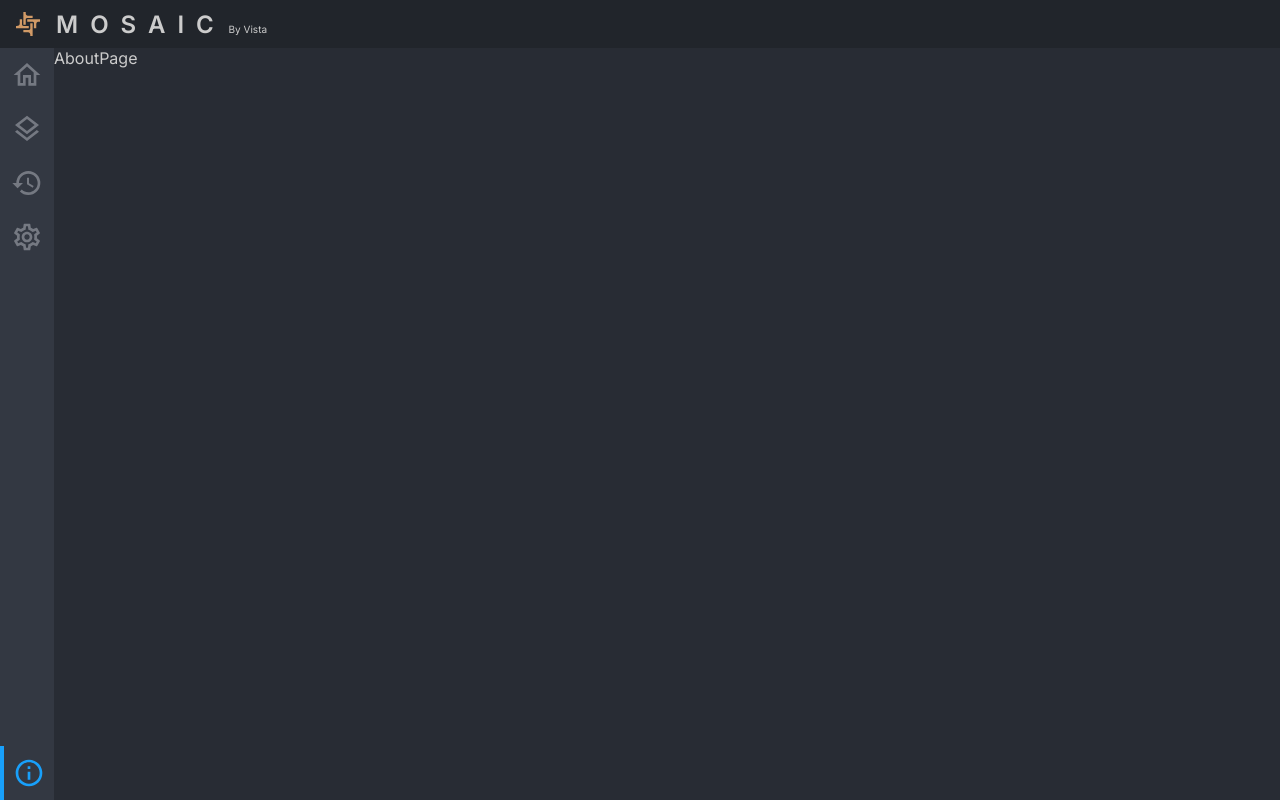
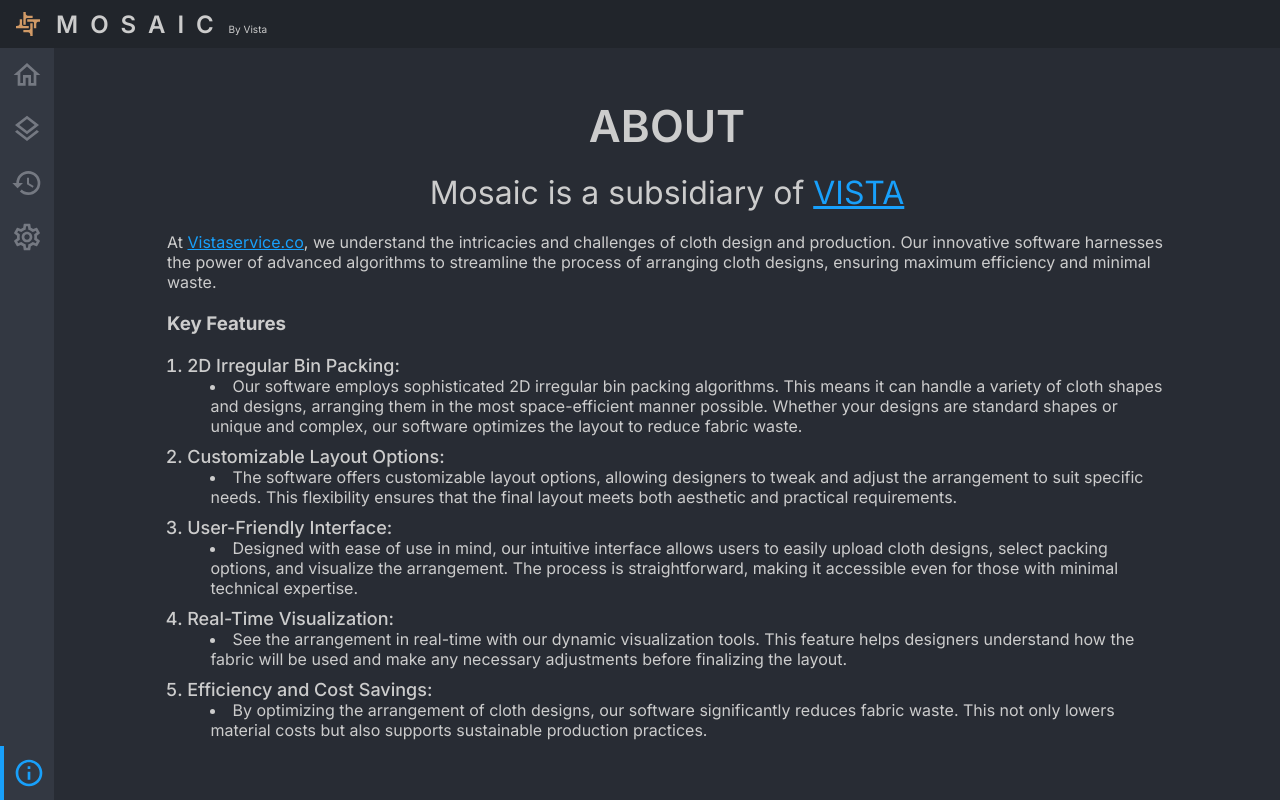
Before and after one commit to TekinaTawar/mosaic_forntend, a Next.js app: page /about in a window 1280 px wide. Built offline with nearby package versions, Linux system fonts and the light colour scheme.

Commit message:
Added About Page - added About Page - [bugfix] changed import PolygonUtil to polygonUtil

```diff
--- a/app/about/page.jsx
+++ b/app/about/page.jsx
@@ -1,4 +1,73 @@
+import S from "./page.module.scss";
+import Link from "next/link";
+
 const AboutPage = () => {
-  return <div>AboutPage</div>;
+  return (
+    <section className={S.content}>
+      <h1>About</h1>
+      <h2>Mosaic is a subsidiary of <Link href="https://vistaservice.co/" target="_blank">VISTA</Link></h2>
+      <p>
+        At <Link href="https://vistaservice.co/" target="_blank">Vistaservice.co</Link>, we understand the intricacies and challenges of
+        cloth design and production. Our innovative software harnesses the power
+        of advanced algorithms to streamline the process of arranging cloth
+        designs, ensuring maximum efficiency and minimal waste.
+      </p>
+      <h3>Key Features</h3>
+      <ol>
+        <li>
+          2D Irregular Bin Packing:
+          <ul>
+            <li>
+              Our software employs sophisticated 2D irregular bin packing
+              algorithms. This means it can handle a variety of cloth shapes and
+              designs, arranging them in the most space-efficient manner
+              possible. Whether your designs are standard shapes or unique and
+              complex, our software optimizes the layout to reduce fabric waste.
+            </li>
+          </ul>
+        </li>
+
+        <li>
+          Customizable Layout Options:
+          <ul>
+            <li>
+              The software offers customizable layout options, allowing
+              designers to tweak and adjust the arrangement to suit specific
+              needs. This flexibility ensures that the final layout meets both
+              aesthetic and practical requirements.
+            </li>
+          </ul>
+        </li>
+        <li>
+          User-Friendly Interface:
+          <ul>
+            <li>
+              Designed with ease of use in mind, our intuitive interface allows
+              users to easily upload cloth designs, select packing options, and
+              visualize the arrangement. The process is straightforward, making
+              it accessible even for those with minimal technical expertise.
+            </li>
+          </ul>
+        </li>
+        <li>
+          Real-Time Visualization:
+          <ul>
+            <li>
+              See the arrangement in real-time with our dynamic visualization
+              tools. This feature helps designers understand how the fabric will
+              be used and make any necessary adjustments before finalizing the
+              layout.
+            </li>
+          </ul>
+        </li>
+        <li>
+          Efficiency and Cost Savings:
+          <ul>
+            <li>By optimizing the arrangement of cloth designs, our software significantly reduces fabric waste. This not only lowers material costs but also supports sustainable production practices.</li>
+          </ul>
+        </li>
+      </ol>
+    </section>
+  );
 };
 export default AboutPage;
--- /dev/null
+++ b/app/about/page.module.scss
@@ -0,0 +1,50 @@
+.content {
+  // make this grid item span 2
+  grid-column: span 2;
+  // border: 1px solid orange;
+  align-self: center;
+  justify-self: center;
+  width: 1000px;
+  //made list-style: noen in global, make it unnone
+  display: grid;
+  gap: 20px;
+
+  h1 {
+    font-size: 44px;
+    text-align: center;
+    font-weight: 600;
+    text-transform: uppercase;
+  }
+
+  h2 {
+    font-size: 32px;
+    text-align: center;
+    font-weight: 400;
+  }
+
+  ol {
+		margin-left: 2ch;
+    >li {
+      list-style: decimal;
+			font-size: 18px;
+			font-weight: 500;
+			padding-bottom: 10px;
+    }
+  }
+
+	ul {
+		margin-left: 2ch;
+		li {
+			list-style: inside;
+			font-size: 16px;
+			font-weight: 400;
+		}
+	}
+
+	a{
+		color: #18A0FB;
+	}
+  // 	li {
+  // 		list-style: circle;
+  // 	}
+}
--- a/app/components/AddDesign.jsx
+++ b/app/components/AddDesign.jsx
@@ -9,7 +9,7 @@
 } from "@/lib/atoms";
 
 import { MdAdd } from "react-icons/md";
-import { calculateArea, calculatePerimeter } from "utils/PolygonUtil";
+import { calculateArea, calculatePerimeter } from "utils/polygonUtil";
 
 const AddDesign = () => {
   const setdxfFileStatus = useSetAtom(dxfFileStatusAtom);
@@ -37,7 +37,6 @@
 
       const perimeter = calculatePerimeter(vertices);
       const area = calculateArea(vertices);
-
 
       if (vertices.length > 0) {
         parsedBlocks.push({
```
Also changed, not shown: app/page.module.scss (deleted).
